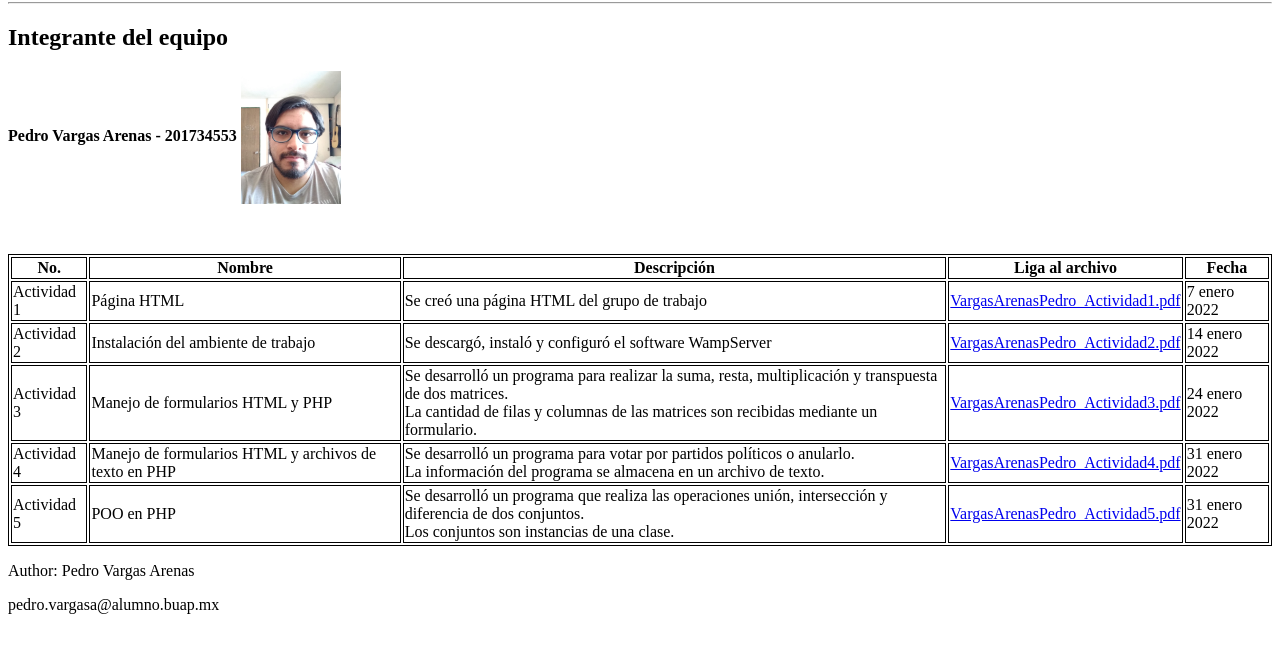
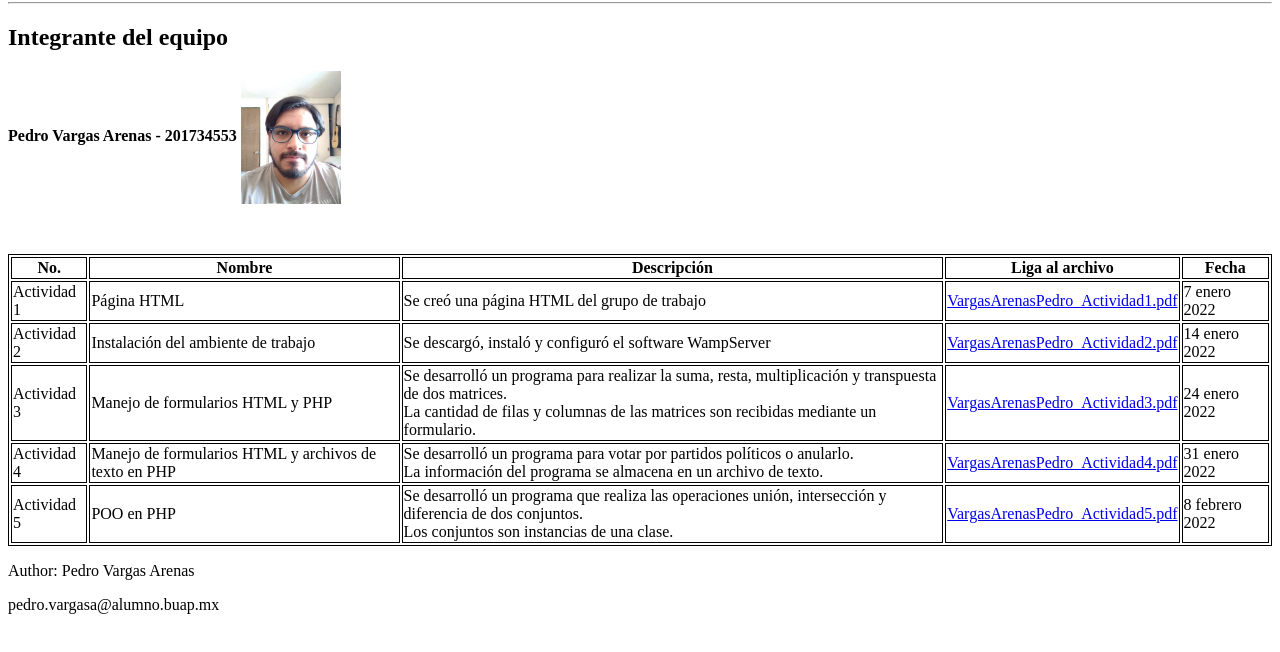
Before and after one commit to pedrovargas00/pagina_html, a plain HTML site: page index.html in a window 1280 px wide. Shown: the part 78-730 px from the top of the page. Drawn offline with Linux system fonts and the light colour scheme.

Commit message:
Práctica#5

```diff
--- a/index.html
+++ b/index.html
@@ -61,7 +61,7 @@
                <td>POO en PHP</td>
                <td>Se desarrolló un programa que realiza las operaciones unión, intersección y diferencia de dos conjuntos.<br>Los conjuntos son instancias de una clase.</td>
                <td><a target="_blank" href="Reportes/VargasArenasPedro_Actividad5.pdf">VargasArenasPedro_Actividad5.pdf</a></td>
-               <td>31 enero 2022</td>
+               <td>8 febrero 2022</td>
             </tr>
          </tbody>
       </table>
```
